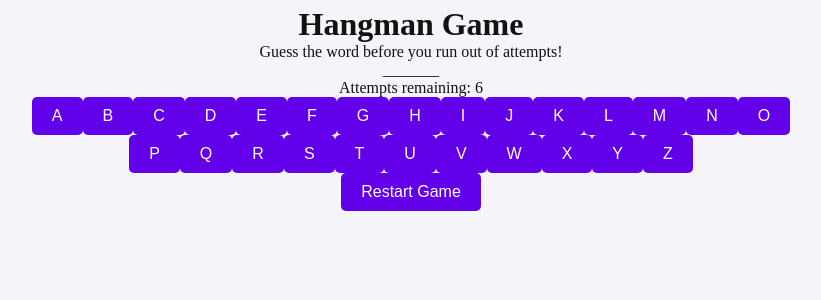
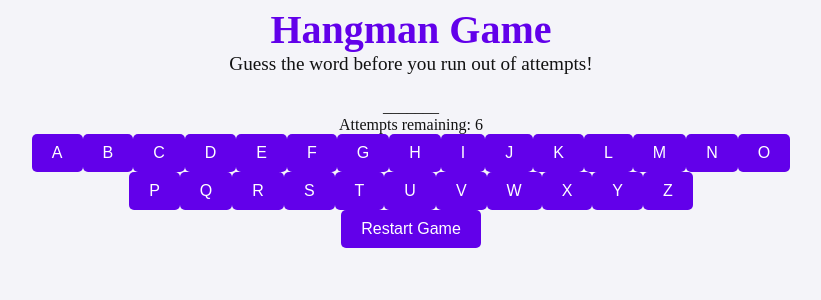
Before and after one commit to Espadv69/Hangman-Game, a React (Vite) app: page / in a window 1280 px wide. Shown: the top 300 px of the page, without its empty margins (229-1050 px from the left). Built offline with nearby package versions, Linux system fonts and the light colour scheme; the HTML template or start-up script is replaced by a standard one.

Commit message:
Add styles for Header component

```diff
--- a/src/components/Header/Header.css
+++ b/src/components/Header/Header.css
@@ -0,0 +1,12 @@
+.header {
+  margin-bottom: 1.4rem;
+}
+
+.header h1 {
+  font-size: 2.5rem;
+  color: #6200ea;
+}
+
+.header p {
+  font-size: 1.2rem;
+}
```
